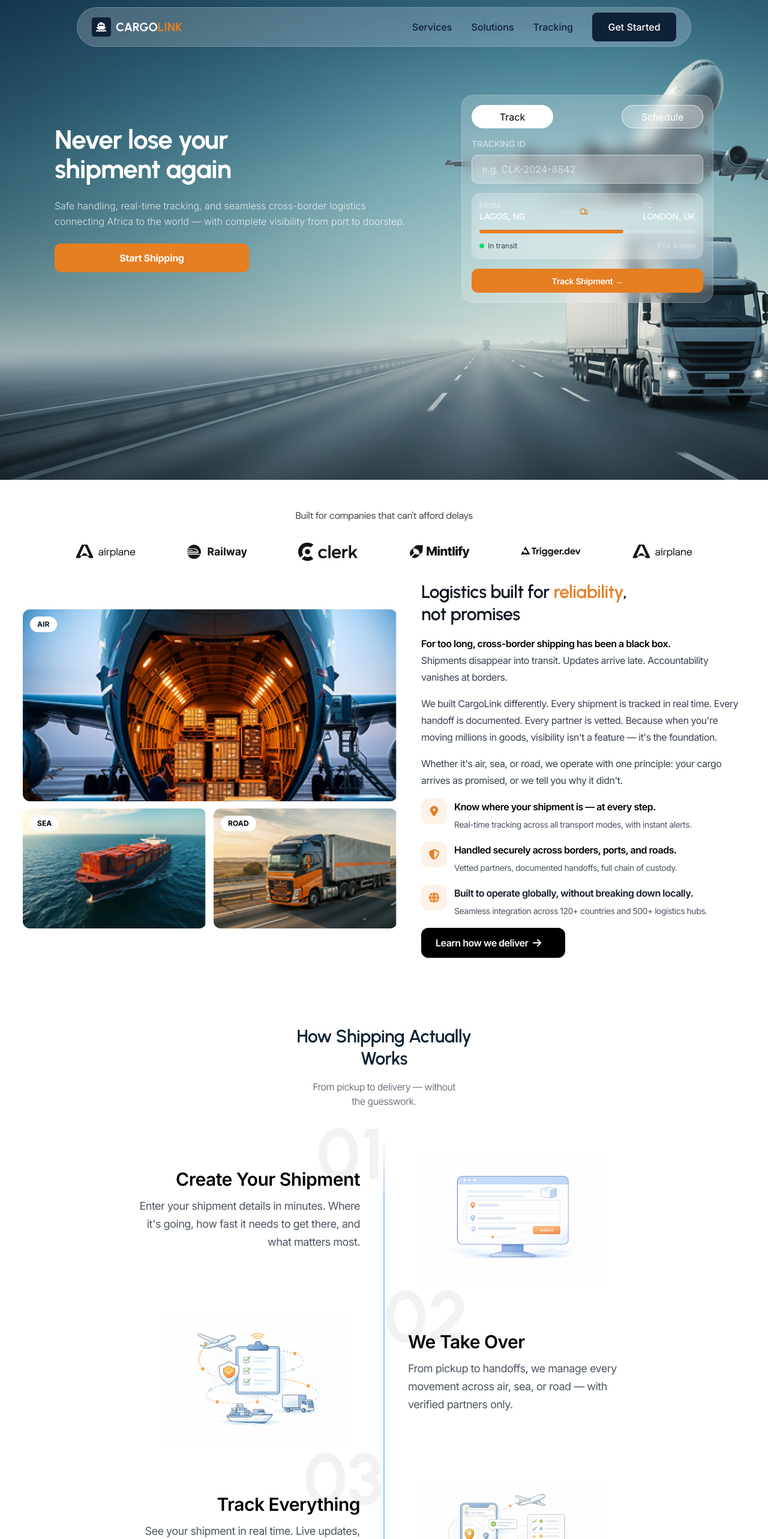
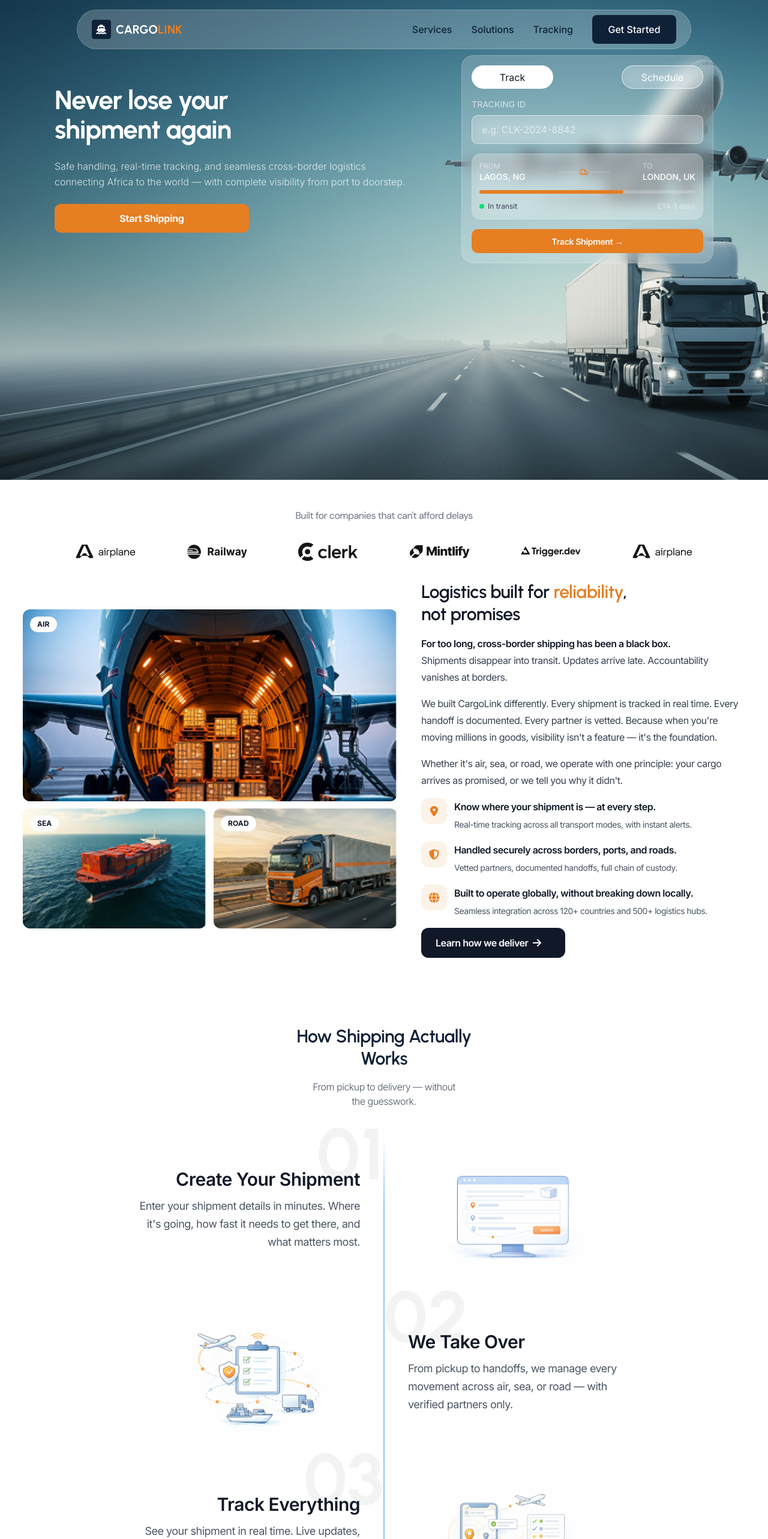
Before and after one commit to Ot-Charlie/cargolink-logistics, a Next.js app: page / in a window 1280 px wide. Shown: the top 2566 px of the page at 60% size. Built offline with nearby package versions, Linux system fonts and the light colour scheme.

Commit message:
Navbar polishing and README.md update

```diff
--- a/src/app/globals.css
+++ b/src/app/globals.css
@@ -3,6 +3,7 @@
 :root {
   --background: #FFFFFF;
   --accent: #E67E22;
+  --green-dot: #05DF72;
   --dark-accent: #d35400;
   --text-heading: #0F2137;
   --text-primary: #111827;
@@ -10,6 +11,7 @@
   --text-subtle: #4B5563;
   --text-light: #6A7282;
   --light-shade: #F1F1F1;
+  --border-shade: #FFFFFF33;
   --footer-bg: #F9FAFB;
   --footer-text: #6A7282;
 }
@@ -17,6 +19,7 @@
 @theme inline {
     --color-background: var(--background);
     --color-accent: var(--accent);
+      --color-green-dot: var(--green-dot);
     --color-dark-accent: var(--dark-accent);
       --color-text-heading: var(--text-heading);
   --color-text-primary: var(--text-primary);
@@ -24,6 +27,7 @@
   --color-text-subtle: var(--text-subtle);
   --color-text-light: var(--text-light);
   --color-light-shade: var(--light-shade);
+  --color-border-shade: var(--border-shade);
     --color-footer-bg: var(--footer-bg);
     --color-footer-text: var(--footer-text);
   --font-urbanist: var(--font-urbanist);
@@ -44,7 +48,7 @@ body {
   filter: grayscale(100%);
   opacity: 0.5;
   transform: translateY(20px);
-  transition: filter 1.5s ease-out, opacity 1.5s ease-out, transform 1.5s ease-out;
+  transition: filter 2.5s ease-out, opacity 1.5s ease-out, transform 1.5s ease-out;
 }
 
 [data-step-image].in-view {
--- a/src/app/page.tsx
+++ b/src/app/page.tsx
@@ -10,7 +10,7 @@ export default function Home() {
         <Navbar />
         {/* Badge */}
         <div className="flex items-center justify-center mt-4">
-          <div className="flex items-center gap-2 px-4 py-2 rounded-full bg-white/20 backdrop-blur-md border border-white/20 lg:hidden">
+          <div className="flex items-center gap-2 px-4 py-2 rounded-full bg-background/20 backdrop-blur-md border border-background/20 lg:hidden">
             {/* Orange dot */}
             <span className="w-2 h-2 rounded-full bg-accent"></span>
             {/* Text */}
@@ -58,10 +58,10 @@ export default function Home() {
       </section>
 
       {/* Sponsors Section */}
-      <section className="w-full bg-white py-12 flex flex-col items-center gap-8">
+      <section className="w-full bg-background py-12 flex flex-col items-center gap-8">
         {/* Heading */}
         <p
-          className={`text-[#43454A] font-dm-sans text-center ${styles.sponsorText}`}
+          className={`text-text-light font-dm-sans text-center ${styles.sponsorText}`}
         >
           Built for companies that can't afford delays
         </p>
@@ -150,7 +150,7 @@ export default function Home() {
                   className="rounded-xl object-cover"
                 />
                 <span
-                  className={`absolute top-3 left-3 bg-white px-3 py-1 rounded-[42px] text-black font-inter font-bold ${styles.imageLabel}`}
+                  className={`absolute top-3 left-3 bg-background px-3 py-1 rounded-[42px] text-text-primary font-inter font-bold ${styles.imageLabel}`}
                 >
                   SEA
                 </span>
@@ -166,7 +166,7 @@ export default function Home() {
                   className="rounded-xl object-cover"
                 />
                 <span
-                  className={`absolute top-3 left-3 bg-white px-3 py-1 rounded-[42px] text-black font-inter font-bold ${styles.imageLabel}`}
+                  className={`absolute top-3 left-3 bg-background px-3 py-1 rounded-[42px] text-text-primary font-inter font-bold ${styles.imageLabel}`}
                 >
                   ROAD
                 </span>
@@ -188,7 +188,7 @@ export default function Home() {
             <p
               className={`font-inter max-w-81.5 lg:max-w-120 ${styles.bodyText}`}
             >
-              <span className="text-black font-semibold">
+              <span className="text-text-primary font-semibold">
                 For too long, cross-border shipping has been a black box.{" "}
               </span>
               <span className="text-text-medium font-normal">
@@ -227,7 +227,7 @@ export default function Home() {
                 />
                 <div className="flex flex-col gap-1">
                   <h3
-                    className={`font-inter font-semibold text-black max-w-70 lg:max-w-full ${styles.bulletHeading}`}
+                    className={`font-inter font-semibold text-text-primary max-w-70 lg:max-w-full ${styles.bulletHeading}`}
                   >
                     Know where your shipment is — at every step.
                   </h3>
@@ -251,7 +251,7 @@ export default function Home() {
                 />
                 <div className="flex flex-col gap-1">
                   <h3
-                    className={`font-inter font-semibold text-black max-w-70 lg:max-w-full ${styles.bulletHeading}`}
+                    className={`font-inter font-semibold text-text-primary max-w-70 lg:max-w-full ${styles.bulletHeading}`}
                   >
                     Handled securely across borders, ports, and roads.
                   </h3>
@@ -290,7 +290,7 @@ export default function Home() {
             {/* Learn More Button */}
             <button
               type="button"
-              className={`cursor-pointer flex items-center gap-2 bg-black text-white font-inter font-semibold rounded-xl w-60 h-12.5 px-6  ${styles.learnBtn}`}
+              className={`cursor-pointer flex items-center gap-2 bg-text-primary text-background font-inter font-semibold rounded-xl w-60 h-12.5 px-6  ${styles.learnBtn}`}
             >
               Learn how we deliver
               <Image
@@ -304,7 +304,7 @@ export default function Home() {
         </div>
       </section>
       {/* Section 3 */}
-      <section className="bg-white py-16 px-6 flex flex-col items-center">
+      <section className="bg-background py-16 px-6 flex flex-col items-center">
         <h2
           className={`font-urbanist font-semibold text-text-heading text-center max-w-90 ${styles.reliabilityHeading}`}
         >
@@ -318,7 +318,7 @@ export default function Home() {
         <ShippingSteps />
       </section>
       {/* Section 4 */}
-      <section className="bg-white py-16 px-6 flex flex-col items-center">
+      <section className="bg-background py-16 px-6 flex flex-col items-center">
         <h2
           className={`font-urbanist font-semibold text-text-heading text-center max-w-80 ${styles.reliabilityHeading}`}
         >
@@ -343,7 +343,7 @@ export default function Home() {
 
           {/* Left column */}
           <div className="flex flex-col gap-4 lg:order-1 lg:items-end">
-            <div className="flex flex-col gap-3 p-6 rounded-2xl w-83 min-h-52.75 border border-[#FFFFFF33] bg-light-shade">
+            <div className="flex flex-col gap-3 p-6 rounded-2xl w-83 min-h-52.75 border border-border-shade bg-light-shade">
               <Image
                 src="/location.svg"
                 alt="Location"
@@ -364,7 +364,7 @@ export default function Home() {
               </p>
             </div>
 
-            <div className="flex flex-col gap-3 p-6 rounded-2xl w-83 min-h-52.75 border border-[#FFFFFF33] bg-light-shade">
+            <div className="flex flex-col gap-3 p-6 rounded-2xl w-83 min-h-52.75 border border-border-shade bg-light-shade">
               <Image
                 src="/global.svg"
                 alt="Global"
@@ -388,7 +388,7 @@ export default function Home() {
 
           {/* Right column */}
           <div className="flex flex-col gap-4 lg:order-3">
-            <div className="flex flex-col gap-3 p-6 rounded-2xl w-83 min-h-52.75 border border-[#FFFFFF33] bg-light-shade">
+            <div className="flex flex-col gap-3 p-6 rounded-2xl w-83 min-h-52.75 border border-border-shade bg-light-shade">
               <Image
                 src="/secure.svg"
                 alt="Secure"
@@ -409,7 +409,7 @@ export default function Home() {
               </p>
             </div>
 
-            <div className="flex flex-col gap-3 p-6 rounded-2xl w-83 min-h-52.75 border border-[#FFFFFF33] bg-light-shade">
+            <div className="flex flex-col gap-3 p-6 rounded-2xl w-83 min-h-52.75 border border-border-shade bg-light-shade">
               <Image
                 src="/checklist.svg"
                 alt="Checklist"
--- a/src/components/Navbar.tsx
+++ b/src/components/Navbar.tsx
@@ -1,6 +1,6 @@
 "use client";
 
-import { useState } from "react";
+import { useState, useEffect } from "react";
 import Link from "next/link";
 import Image from "next/image";
 
@@ -8,11 +8,25 @@ const NAV_LINKS = ["Services", "Solutions", "Tracking"];
 
 export default function Navbar() {
   const [isOpen, setIsOpen] = useState(false);
+  const [scrolled, setScrolled] = useState(false);
+
+  useEffect(() => {
+    const handleScroll = () => {
+      setScrolled(window.scrollY > 10);
+    };
+
+    window.addEventListener("scroll", handleScroll);
+    return () => window.removeEventListener("scroll", handleScroll);
+  }, []);
 
   return (
-    <div className="relative w-[80%] mx-auto">
+   <div className="fixed top-4 z-50 w-[80%] left-1/2 -translate-x-1/2">
       {/* Navbar */}
-      <nav className="w-full px-6 py-2 rounded-[75px] bg-white/20 backdrop-blur-md border border-white/20">
+      <nav className={`w-full px-6 py-2 rounded-[75px] border transition-all duration-300 ${
+        scrolled
+          ? "bg-background border-background shadow-md"
+          : "bg-background/20 backdrop-blur-md border-background/20"
+      }`}>
         <div className="flex items-center justify-between">
           {/* Logo */}
           <div className="flex items-center gap-2">
@@ -24,7 +38,7 @@ export default function Navbar() {
               loading="eager"
             />
             <span className="text-xl font-bold font-urbanist">
-              <span className="text-white">CARGO</span>
+              <span className={scrolled ? "text-text-heading" : "text-background"}>CARGO</span>
               <span className="text-accent">LINK</span>
             </span>
           </div>
@@ -71,7 +85,7 @@ export default function Navbar() {
 
       {/* Dropdown — mobile only */}
       {isOpen && (
-        <div className="lg:hidden absolute top-full left-0 right-0 mt-2 bg-white rounded-2xl py-4 px-6 flex flex-col gap-4 shadow-md z-50">
+        <div className="lg:hidden absolute top-full left-0 right-0 mt-2 bg-background rounded-2xl py-4 px-6 flex flex-col gap-4 shadow-md z-50">
           {NAV_LINKS.map((link) => (
             <Link
               key={link}
--- a/src/components/ShippingSteps.tsx
+++ b/src/components/ShippingSteps.tsx
@@ -92,7 +92,7 @@ export default function ShippingSteps() {
           >
             {/* Number — desktop only */}
             <span
-              className={`hidden lg:block absolute -top-8 font-urbanist font-bold text-[120px] text-black/5 leading-none select-none ${
+              className={`hidden lg:block absolute -top-8 font-urbanist font-bold text-[120px] text-text-primary/5 leading-none select-none ${
                 step.textAlign === "right" ? "right-0" : "left-0"
               }`}
             >
@@ -100,7 +100,7 @@ export default function ShippingSteps() {
             </span>
 
             <h3
-              className={`font-inter font-semibold text-black relative z-10 lg:mt-3 text-center ${
+              className={`font-inter font-semibold text-text-primary relative z-10 lg:mt-3 text-center ${
                 step.textAlign === "right" ? "lg:text-right" : "lg:text-left"
               } ${styles.stepHeading}`}
             >
--- a/src/components/TrackingForm.tsx
+++ b/src/components/TrackingForm.tsx
@@ -16,7 +16,7 @@ export default function TrackingForm() {
           onClick={() => setMode("track")}
           className={`cursor-pointer w-34 h-9.75 rounded-[42px] font-inter font-normal transition-all ${
             mode === "track"
-              ? "bg-background text-black"
+              ? "bg-background text-text-primary"
               : `bg-background/20 backdrop-blur-md border border-background/70 text-background ${styles.glassBtn}`
           }`}
         >
@@ -27,7 +27,7 @@ export default function TrackingForm() {
           onClick={() => setMode("schedule")}
           className={`cursor-pointer w-34 h-9.75 rounded-[42px] font-inter font-normal transition-all ${
             mode === "schedule"
-              ? "bg-background text-black"
+              ? "bg-background text-text-primary"
               : `bg-background/20 backdrop-blur-md border border-background/70 text-background ${styles.glassBtn}`
           }`}
         >
@@ -92,7 +92,7 @@ export default function TrackingForm() {
             {/* Status Row */}
             <div className="flex items-center justify-between">
               <div className="flex items-center gap-1.5">
-                <span className="w-2 h-2 rounded-full bg-[#05DF72]"></span>
+                <span className="w-2 h-2 rounded-full bg-green-dot"></span>
                 <span
                   className={`font-inter text-text-medium ${styles.statusText}`}
                 >
```
Also changed, not shown: 1 other file (tests, documents, lock files or other folders).
